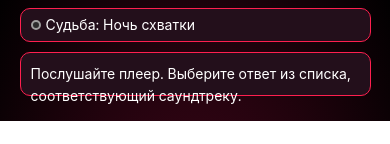
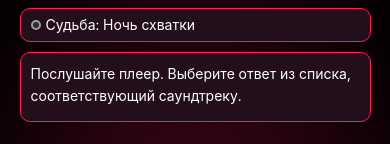
Before and after one commit to Ftorik/songbird, a React (Create React App) app: page / in a window 390 px wide. Shown: the part 859-1003 px from the top of the page. Before the commit the page ends 980 px from the top, so only its background shows below. Built offline with nearby package versions, Linux system fonts and the light colour scheme; no server answers.

Commit message:
fix: change min height

```diff
--- a/src/components/App.css
+++ b/src/components/App.css
@@ -128,7 +128,7 @@
 }
 .info_description{
     color: #fff;
-    height: 252px;
+    min-height: 252px;
 }
 @media screen and (max-width: 1320px) {
     .container{
@@ -182,7 +182,7 @@
         margin-right:0;
     }
     .info_description{
-        height: 42px;
+        min-height: 0
     }
 }
 @media screen and (max-width: 474px) {
```
